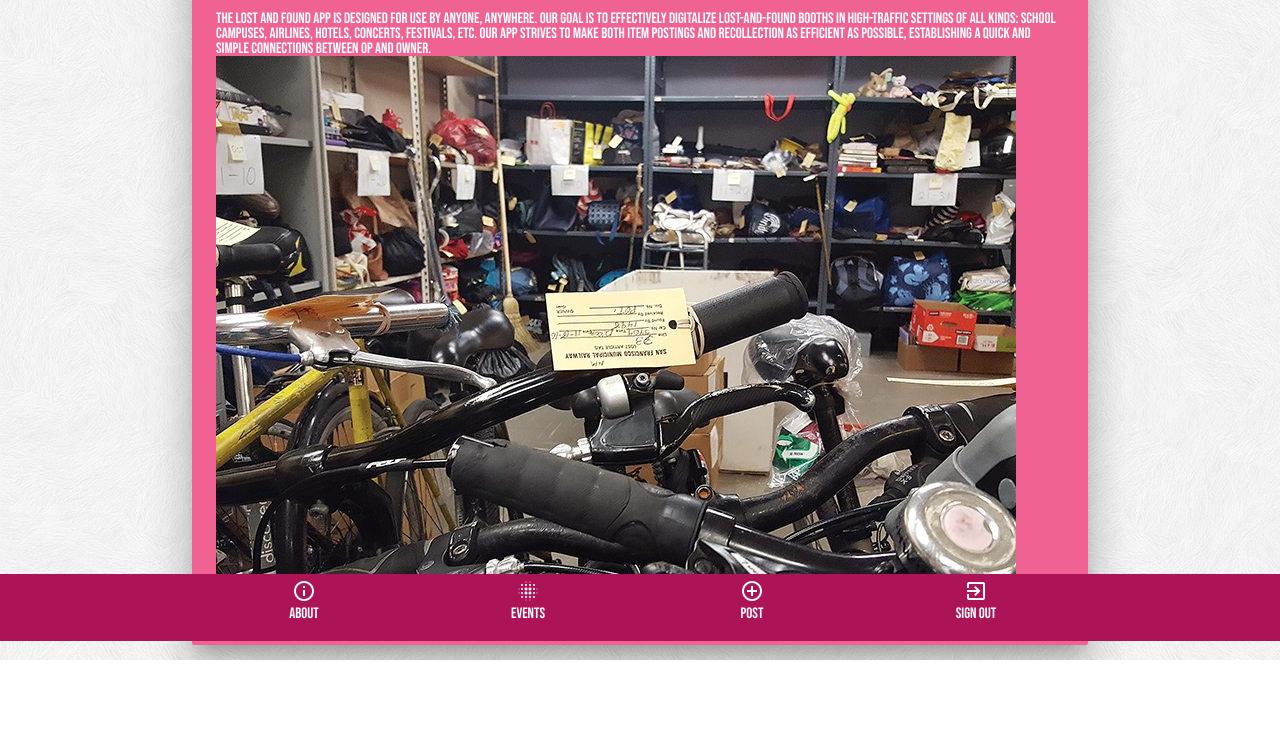
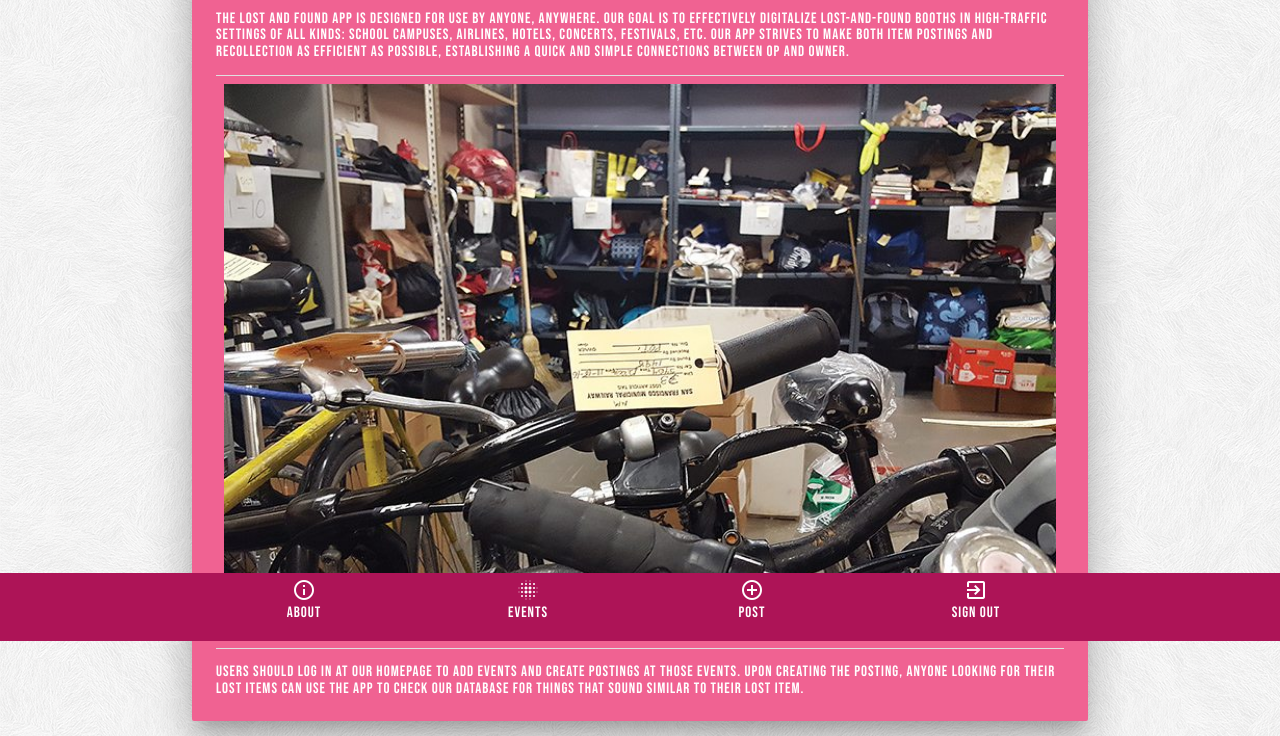
Before and after one commit to davidwu92/Project-Two, a website: page public/aboutPage/about.html in a window 1280 px wide. Shown: the part 159-895 px from the top of the page. Before the commit the page ends 819 px from the top, so only its background shows below. Drawn offline with nearby package versions, Linux system fonts and the light colour scheme.

Commit message:
styling changes

```diff
--- a/public/aboutPage/about.html
+++ b/public/aboutPage/about.html
@@ -17,7 +17,11 @@
   <link rel="stylesheet" href="../assets/style.css">
   <style>
     img {
-      height: 10%;
+      padding: 8px;
+      width: 100%;
+    }
+    p {
+      line-height: 1.1;
     }
   </style>
 </head>
@@ -37,10 +41,15 @@
           <p class = "white-text">
             The Lost and Found app is designed for use by anyone, anywhere. Our goal is to effectively digitalize lost-and-found booths in high-traffic settings of all kinds: school campuses, airlines, hotels, concerts, festivals, etc. Our app strives to make both item postings and recollection as efficient as possible, establishing a quick and simple connections between OP and owner.
           </p>
+          <br>
+          <div class="divider"></div>
           <img class = "responsive-image" src="../assets/images/MinuLostFound1.1227.jpg" alt="San Francisco Muni's Lost and Found">
+          <div class="divider"></div>
+          <br>
           <p class = "white-text">
             Users should log in at our homepage to add events and create postings at those events. Upon creating the posting, anyone looking for their lost items can use the app to check our database for things that sound similar to their lost item.
           </p>
+        </div>
       </div>
     </div>
   </div>
@@ -74,7 +83,6 @@
         </a>
       </div>
     </div>
-    </div>
   </footer>
 
 
--- a/public/assets/style.css
+++ b/public/assets/style.css
@@ -5,6 +5,10 @@ body {
 
 #navWrapper {
 	background-color: #ad1357;
+}
+
+p, label {
+  letter-spacing: 1px;
 }
 
 .card.medium {
```
Also changed, not shown: public/index.html (+1 -1 lines). Lines whose indentation alone changed are shown as unchanged.
